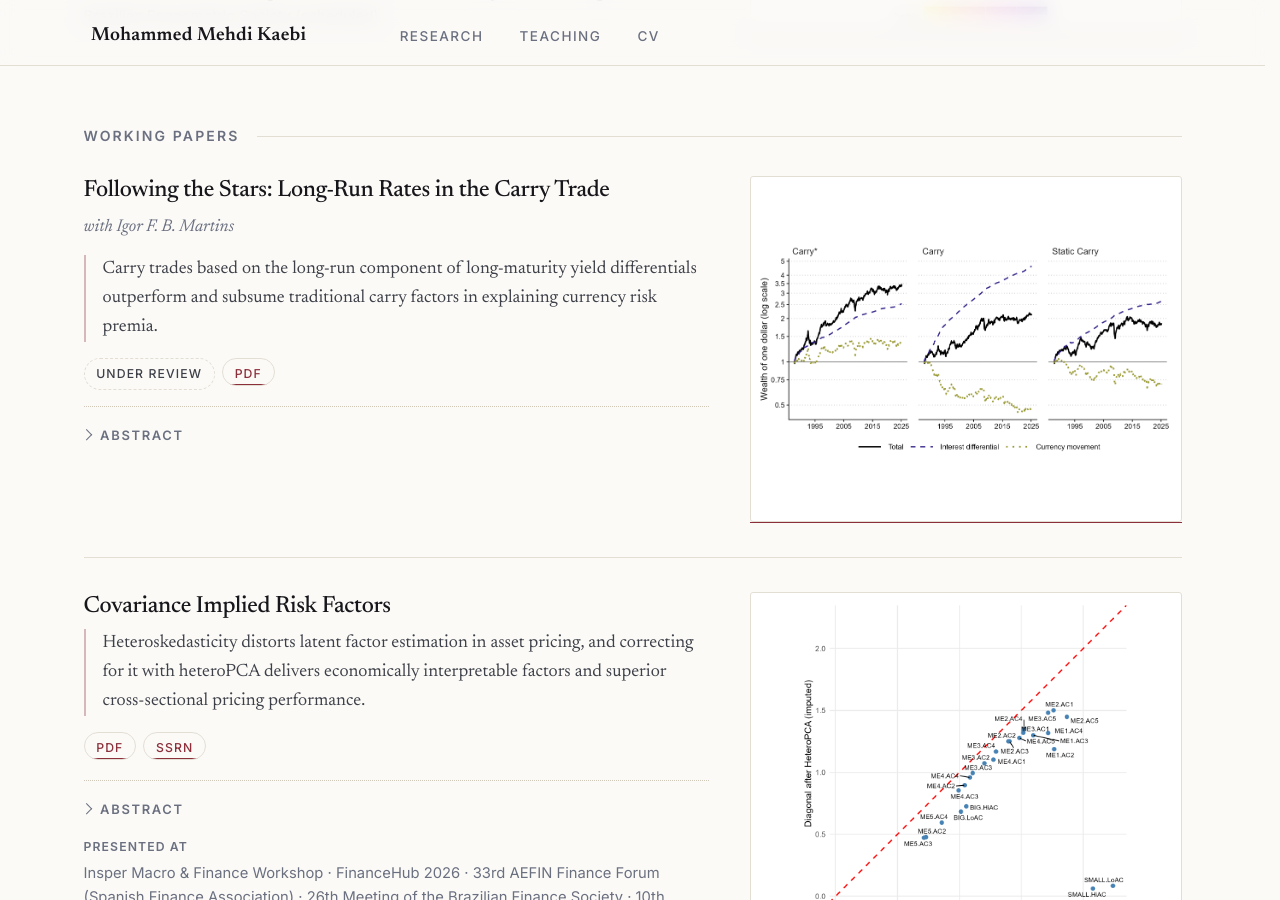
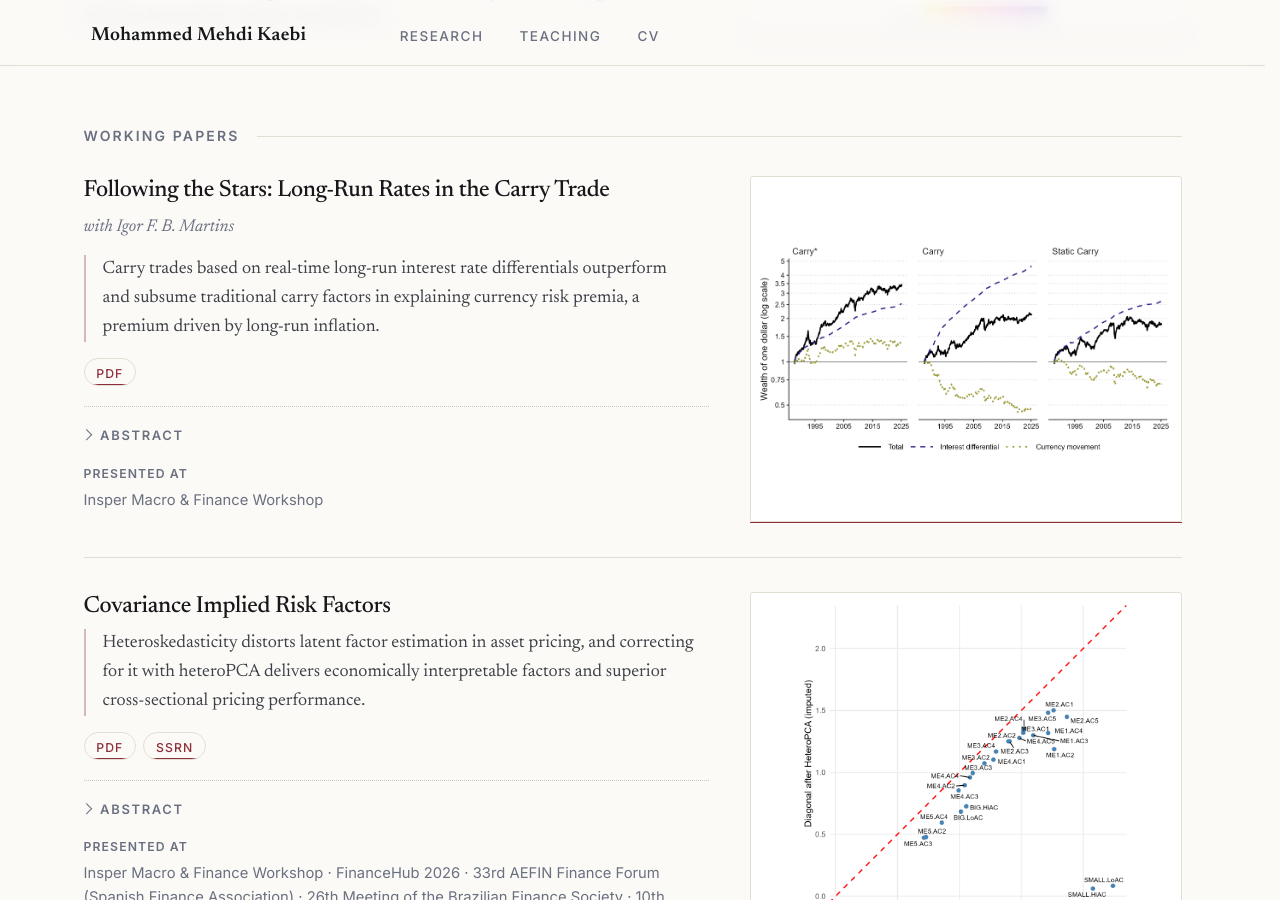
Before and after one commit to mkaebi/mkaebi.github.io, a Jekyll site: the page built from _pages/research.html, in a window 1280 px wide and 900 px high, scrolled down 697 px. Built offline with Jekyll 4.4.1, drawn with Linux system fonts in a browser that asks for light colours; part of the change alters nothing that is shown.

Commit message:
Update papers.yml

```diff
--- a/_data/papers.yml
+++ b/_data/papers.yml
@@ -53,21 +53,19 @@ job_market:
       consistent with an intermediary asset pricing model with volatility-hedging
       demand and arbitrage constraints.
     abstract: >-
-      I use the VIX futures term-structure to build novel currency risk factors and
-      show that they are priced in the cross-section of currency returns and carry
-      incremental predictive information for future returns. Currencies with greater
-      exposure to the level and curvature factors earn a lower risk premium, acting
-      as insurance, while those more exposed to the slope factor earn a higher premium.
-      A portfolio that is long high-exposure currencies and short low-exposure currencies
-      captures this risk-return dispersion, and its excess return can be understood as
-      compensation for bearing a globally priced volatility shock. Decomposing the factor
-      returns into news about expected future volatility and news about the variance-risk
-      premium, I find that the risk premia are driven almost entirely by variance-risk-premium
-      news, while expected-volatility news carries no price of risk. A Bayesian factor-selection
-      procedure confirms that the term-structure factors enter the stochastic discount factor with
-      high posterior probability. I rationalize these results with a two-agent preferred-habitat
-      model in which experts have horizon-specific volatility hedging demands and arbitrageurs
-      face funding and margin costs.
+      I use the VIX futures term-structure to build currency risk factors and
+      show that they are priced in the cross-section of currency returns and
+      help predict currency returns.
+      Currencies with greater exposure to the level and curvature factors
+      earn a lower risk premium, acting as insurance, while those more exposed
+      to the slope factor earn a higher premium, and the premia sit in the
+      variance-risk-premium component, not in news about expected future
+      volatility. A Bayesian factor-selection procedure places the term-structure factors
+      in the stochastic discount factor with high posterior probability.
+      I rationalize these results with a two-agent preferred-habitat model
+      in which experts have horizon-specific volatility hedging demands and
+      arbitrageurs face funding and margin costs, and currency premia depend
+      on each country's share of global hedging demand relative to the US.
 
 
     image: "papers/vix-term-structure.png"
@@ -88,15 +86,15 @@ working:
     pdf: "Carry_star.pdf"
     authors: "with Igor F. B. Martins"
     summary: >-
-      Carry trades based on the long-run component of long-maturity yield
-      differentials outperform and subsume traditional carry factors in
-      explaining currency risk premia.
+      Carry trades based on real-time long-run interest rate differentials outperform and subsume traditional carry factors in explaining currency risk premia, a premium driven by long-run inflation.
     abstract: >-
       Persistent cross-country differences in long-run interest rates command a currency risk premium beyond the carry trade. Motivated by the Fisher equation, we estimate each country's long-run nominal rate in real time as the fair value of its 10-year yield given inflation and growth, and sort currencies on its differential to build carry\*. Carry\* earns 3.52% a year, with a higher Sharpe ratio than traditional and static carry, a significant alpha over both and over other currency factors, and a significant price of risk in the cross-section. Unlike carry, whose return is mostly static, two thirds of its return comes from updating positions as long-run rates move, and exchange rates do not offset the long-run part of interest differentials. The premium comes from the inflation part of the long-run rate, while the real part is not priced. Carry\* loses less than carry in bad times but is more exposed to option-implied crash risk and oil risk.
     image: "papers/carry-star.png"
     image_ratio: "5 / 4"
-    image_alt: "Cumulative returns 1988-2025 for the long-run carry strategy, which ends near 1.8, against the traditional carry trade and static carry, both near 1.0"
-    status: "Under review"
+    image_alt:
+    presentations:
+      - "Insper Macro & Finance Workshop"
+    #status: "Under review"
 
   - title: "Covariance Implied Risk Factors"
     id: covariance-implied-risk-factors
@@ -108,7 +106,6 @@ working:
       factors and superior cross-sectional pricing performance.
     abstract: >-
       Principal component analysis extracts latent risk factors from the sample covariance matrix, whose diagonal mixes systematic and idiosyncratic variance. When idiosyncratic variances differ across assets, PCA overweights the noisiest assets, so its factors capture idiosyncratic rather than systematic risk. To correct this distortion, I apply heteroskedastic PCA, which iteratively replaces the diagonal with values implied by the covariances. This approach delivers superior out-of-sample cross-sectional pricing performance compared to standard PCA, with higher Sharpe ratios and lower pricing errors across equity and FX cross-sections. It also recovers economically interpretable factors that standard PCA leaves buried in noise. The gains are largest when the factor eigenvalues are poorly separated relative to idiosyncratic noise.
-
     image: "papers/heteropca.png"
     image_ratio: "5 / 4"
     image_alt: "Stochastic discount factor weights on accrual-by-size portfolios under standard PCA versus heteroPCA"
```
